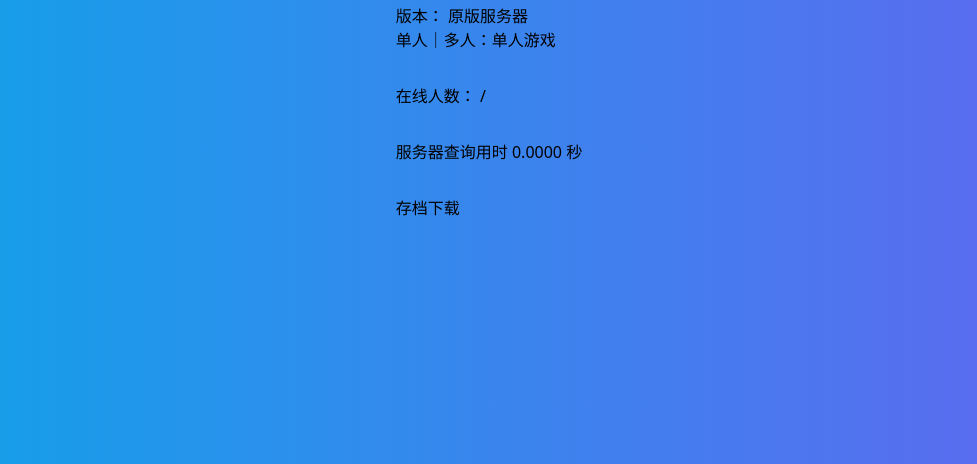
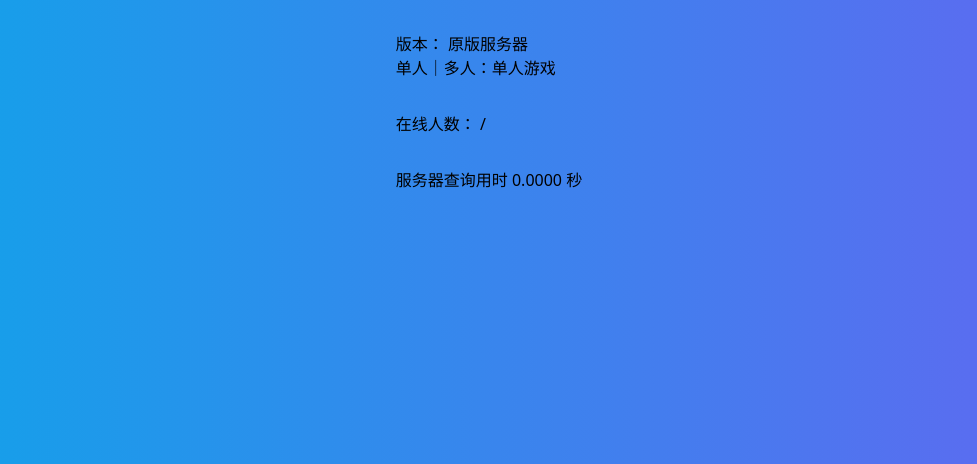
Before and after one commit to dogeow/minecraft-server-status, a PHP site: page / in a window 1280 px wide. Shown: the part 360-824 px from the top of the page, without its empty margins (151-1128 px from the left). Run offline with PHP 8.4, Linux system fonts and the light colour scheme; data that the repository does not hold is empty; style sheets or scripts are compiled from the project's sources.

Commit message:
Update index.php

```diff
--- a/index.php
+++ b/index.php
@@ -120,10 +120,6 @@ $timer = number_format(microtime(true) - $timer, 4, '.', '');
         <div class="text" style="margin-top: 2rem">
             服务器查询用时 <?= $timer ?> 秒
         </div>
-
-        <div class="text" style="margin-top: 2rem">
-            <a href="https://file.dogeow.com/Minecraft" target="_blank" rel="noreferrer">存档下载</a>
-        </div>
     </div>
 </div>
 </body>
```
